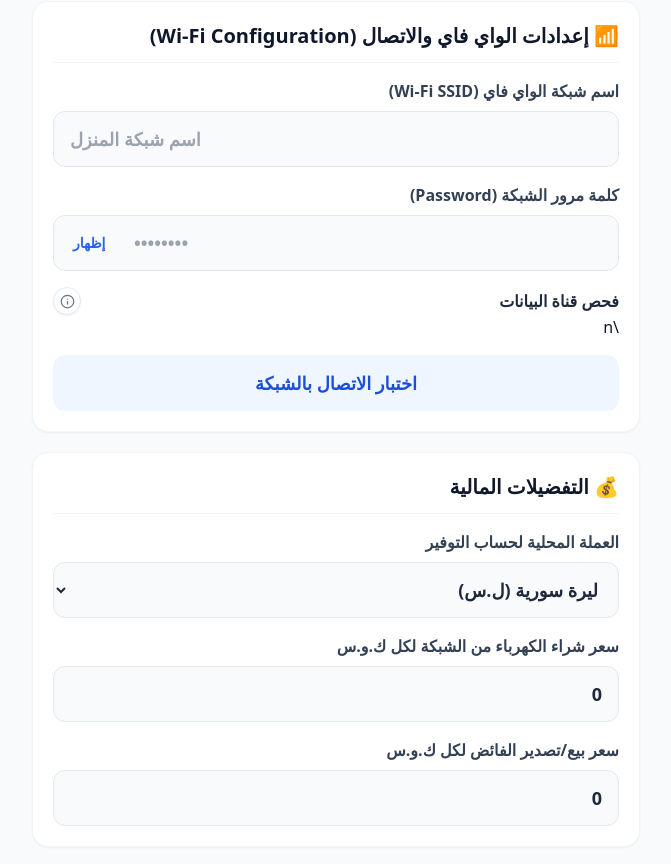
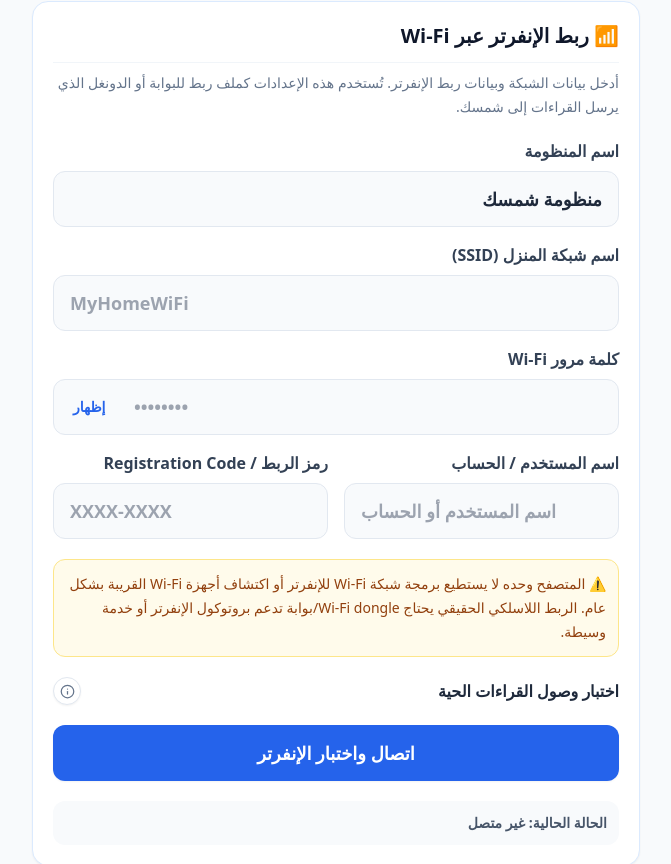
Before and after one commit to mahmoudbir-glitch/Shamsak, a Next.js app: page /settings in a window 1280 px wide. Shown: the part 948-1812 px from the top of the page, without its empty margins (304-975 px from the left). Built offline with nearby package versions, Linux system fonts and the light colour scheme.

Commit message:
feat: add inverter wifi linking settings

```diff
--- a/src/app/settings/page.tsx
+++ b/src/app/settings/page.tsx
@@ -17,6 +17,10 @@ export default function SettingsPage() {
   const [inverterModel, setInverterModel] = useState<InverterModel>("Felicity");
   const [protocol, setProtocol] = useState<Protocol>("Modbus RTU");
   const [inverterAddress, setInverterAddress] = useState("");
+  const [inverterUsername, setInverterUsername] = useState("");
+  const [inverterLinkCode, setInverterLinkCode] = useState("");
+  const [systemName, setSystemName] = useState("منظومة شمسك");
+  const [connectionState, setConnectionState] = useState<"idle" | "connecting" | "connected" | "error">("idle");
   const [wifiSsid, setWifiSsid] = useState("");
   const [wifiPassword, setWifiPassword] = useState("");
   const [showPassword, setShowPassword] = useState(false);
@@ -36,6 +40,9 @@ export default function SettingsPage() {
       model: localStorage.getItem("shamsak_inverter_model"),
       protocol: localStorage.getItem("shamsak_protocol"),
       address: localStorage.getItem("shamsak_inverter_address"),
+      username: localStorage.getItem("shamsak_inverter_username"),
+      linkCode: localStorage.getItem("shamsak_inverter_link_code"),
+      systemName: localStorage.getItem("shamsak_system_name"),
       ssid: localStorage.getItem("shamsak_wifi_ssid"),
       password: localStorage.getItem("shamsak_wifi_password"),
       notifySurplus: localStorage.getItem("shamsak_notify_surplus"),
@@ -51,6 +58,9 @@ export default function SettingsPage() {
     if (saved.model) setInverterModel(saved.model as InverterModel);
     if (saved.protocol) setProtocol(saved.protocol as Protocol);
     if (saved.address) setInverterAddress(saved.address);
+    if (saved.username) setInverterUsername(saved.username);
+    if (saved.linkCode) setInverterLinkCode(saved.linkCode);
+    if (saved.systemName) setSystemName(saved.systemName);
     if (saved.ssid) setWifiSsid(saved.ssid);
     if (saved.password) setWifiPassword(saved.password);
     if (saved.notifySurplus !== null) setNotifySurplus(saved.notifySurplus !== "false");
@@ -68,8 +78,10 @@ export default function SettingsPage() {
     localStorage.setItem("shamsak_inverter_model", inverterModel);
     localStorage.setItem("shamsak_protocol", protocol);
     localStorage.setItem("shamsak_inverter_address", inverterAddress);
+    localStorage.setItem("shamsak_inverter_username", inverterUsername);
+    localStorage.setItem("shamsak_inverter_link_code", inverterLinkCode);
+    localStorage.setItem("shamsak_system_name", systemName);
     localStorage.setItem("shamsak_wifi_ssid", wifiSsid);
-    localStorage.setItem("shamsak_wifi_password", wifiPassword);
     localStorage.setItem("shamsak_notify_surplus", String(notifySurplus));
     localStorage.setItem("shamsak_notify_low_battery", String(notifyLowBattery));
     localStorage.setItem("shamsak_latitude", String(latitude));
@@ -146,28 +158,27 @@ export default function SettingsPage() {
         </div>
       </div>
 
-      <div className="mb-5 space-y-4 rounded-2xl border border-slate-100 bg-white p-5 shadow-sm">
-        <h2 className="border-b border-slate-100 pb-3 text-xl font-bold text-slate-900">📶 إعدادات الواي فاي والاتصال (Wi-Fi Configuration)</h2>
-        <div className="space-y-2">
-          <label className="text-base font-semibold text-slate-700">اسم شبكة الواي فاي (Wi-Fi SSID)</label>
-          <input type="text" value={wifiSsid} onChange={(e) => setWifiSsid(e.target.value)} placeholder="اسم شبكة المنزل" className={inputClass} dir="ltr" />
+      <div className="mb-5 space-y-5 rounded-2xl border border-blue-100 bg-white p-5 shadow-sm">
+        <div>
+          <h2 className="border-b border-slate-100 pb-3 text-xl font-bold text-slate-900">📶 ربط الإنفرتر عبر Wi‑Fi</h2>
+          <p className="mt-2 text-sm font-medium leading-6 text-slate-500">أدخل بيانات الشبكة وبيانات ربط الإنفرتر. تُستخدم هذه الإعدادات كملف ربط للبوابة أو الدونغل الذي يرسل القراءات إلى شمسك.</p>
         </div>
-        <div className="space-y-2">
-          <label className="text-base font-semibold text-slate-700">كلمة مرور الشبكة (Password)</label>
-          <div className="relative">
-            <input type={showPassword ? "text" : "password"} value={wifiPassword} onChange={(e) => setWifiPassword(e.target.value)} placeholder="••••••••" className={inputClass + " pl-20"} dir="ltr" />
-            <button type="button" onClick={() => setShowPassword((v) => !v)} className="absolute left-2 top-1/2 -translate-y-1/2 rounded-lg px-3 py-2 text-sm font-bold text-blue-600 transition active:scale-95 hover:bg-blue-50">
-              {showPassword ? "إخفاء" : "إظهار"}
-            </button>
+        <div className="space-y-4">
+          <div className="space-y-2"><label className="text-base font-semibold text-slate-700">اسم المنظومة</label><input value={systemName} onChange={(e) => setSystemName(e.target.value)} placeholder="منظومة شمسك" className={inputClass} /></div>
+          <div className="space-y-2"><label className="text-base font-semibold text-slate-700">اسم شبكة المنزل (SSID)</label><input value={wifiSsid} onChange={(e) => setWifiSsid(e.target.value)} placeholder="MyHomeWiFi" className={inputClass} dir="ltr" autoComplete="off" /></div>
+          <div className="space-y-2"><label className="text-base font-semibold text-slate-700">كلمة مرور Wi‑Fi</label><div className="relative"><input type={showPassword ? "text" : "password"} value={wifiPassword} onChange={(e) => setWifiPassword(e.target.value)} placeholder="••••••••" className={inputClass + " pl-20"} dir="ltr" autoComplete="new-password" /><button type="button" onClick={() => setShowPassword((v) => !v)} className="absolute left-2 top-1/2 -translate-y-1/2 rounded-lg px-3 py-2 text-sm font-bold text-blue-600 hover:bg-blue-50">{showPassword ? "إخفاء" : "إظهار"}</button></div></div>
+          <div className="grid gap-4 sm:grid-cols-2">
+            <div className="space-y-2"><label className="text-base font-semibold text-slate-700">اسم المستخدم / الحساب</label><input value={inverterUsername} onChange={(e) => setInverterUsername(e.target.value)} placeholder="اسم المستخدم أو الحساب" className={inputClass} dir="ltr" autoComplete="off" /></div>
+            <div className="space-y-2"><label className="text-base font-semibold text-slate-700">رمز الربط / Registration Code</label><input value={inverterLinkCode} onChange={(e) => setInverterLinkCode(e.target.value)} placeholder="XXXX-XXXX" className={inputClass} dir="ltr" autoComplete="off" /></div>
           </div>
         </div>
-        <div className="flex items-center justify-between gap-3"><span className="text-base font-black text-slate-800">فحص قناة البيانات</span><InfoTip label="شرح حالة اتصال الإنفرتر" title="حالة اتصال الإنفرتر"><span>هذا الفحص يتحقق من وصول واجهة شمسك إلى قناة بيانات الإنفرتر. لا يعني نجاحه وحده أن Modbus RTU متصل كهربائيًا بالإنفرتر.</span></InfoTip></div>\n        <button type="button" onClick={() => void testNetwork()} disabled={networkStatus === "testing"} className="min-h-14 w-full rounded-xl bg-blue-50 px-4 text-lg font-bold text-blue-700 transition active:scale-95 hover:bg-blue-100 disabled:opacity-60">
-          {networkStatus === "testing" ? "جاري اختبار الاتصال…" : "اختبار الاتصال بالشبكة"}
-        </button>
-        {networkStatus === "success" && <p className="rounded-xl bg-emerald-50 p-3 text-base font-bold text-emerald-700">✓ تم الوصول إلى قناة البيانات الحية.</p>}
-        {networkStatus === "error" && <p className="rounded-xl bg-amber-50 p-3 text-base font-bold text-amber-700">⚠️ تعذر الوصول إلى بيانات الإنفرتر الحية. تأكد من الاتصال وإعدادات الجهاز.</p>}
+        <div className="rounded-xl border border-amber-200 bg-amber-50 p-3 text-sm font-medium leading-6 text-amber-800">⚠️ المتصفح وحده لا يستطيع برمجة شبكة Wi‑Fi للإنفرتر أو اكتشاف أجهزة Wi‑Fi القريبة بشكل عام. الربط اللاسلكي الحقيقي يحتاج Wi‑Fi dongle/بوابة تدعم بروتوكول الإنفرتر أو خدمة وسيطة.</div>
+        <div className="flex items-center justify-between gap-3"><span className="text-base font-black text-slate-800">اختبار وصول القراءات الحية</span><InfoTip label="شرح حالة الاتصال" title="حالة اتصال الإنفرتر"><span>يعتبر الاختبار ناجحًا فقط عندما تصل قراءة telemetry مصدرها live. وجود إعدادات Wi‑Fi محفوظة لا يعني أن الإنفرتر متصل فعليًا.</span></InfoTip></div>
+        <button type="button" onClick={() => void testNetwork()} disabled={connectionState === "connecting"} className="min-h-14 w-full rounded-xl bg-blue-600 px-4 text-lg font-bold text-white shadow-sm transition active:scale-95 hover:bg-blue-700 disabled:opacity-60">{connectionState === "connecting" ? "جاري الاتصال والتحقق…" : "اتصال واختبار الإنفرتر"}</button>
+        {connectionState === "connected" && <p className="rounded-xl bg-emerald-50 p-3 text-base font-bold text-emerald-700">✓ الاتصال ناجح — وصلت بيانات حية من الإنفرتر.</p>}
+        {connectionState === "error" && <p className="rounded-xl bg-amber-50 p-3 text-base font-bold text-amber-700">⚠️ لم تصل قراءة حية بعد. احفظ الإعدادات وتحقق من الدونغل/البوابة وبروتوكول الاتصال.</p>}
+        <div className="rounded-xl bg-slate-50 p-3 text-sm font-semibold text-slate-600">الحالة الحالية: {connectionState === "connected" ? "متصل" : connectionState === "connecting" ? "جاري الاتصال" : "غير متصل"}</div>
       </div>
-
       <div className="mb-5 space-y-4 rounded-2xl border border-slate-100 bg-white p-5 shadow-sm">
         <h2 className="border-b border-slate-100 pb-3 text-xl font-bold text-slate-900">💰 التفضيلات المالية</h2>
         <div className="space-y-2">
```
